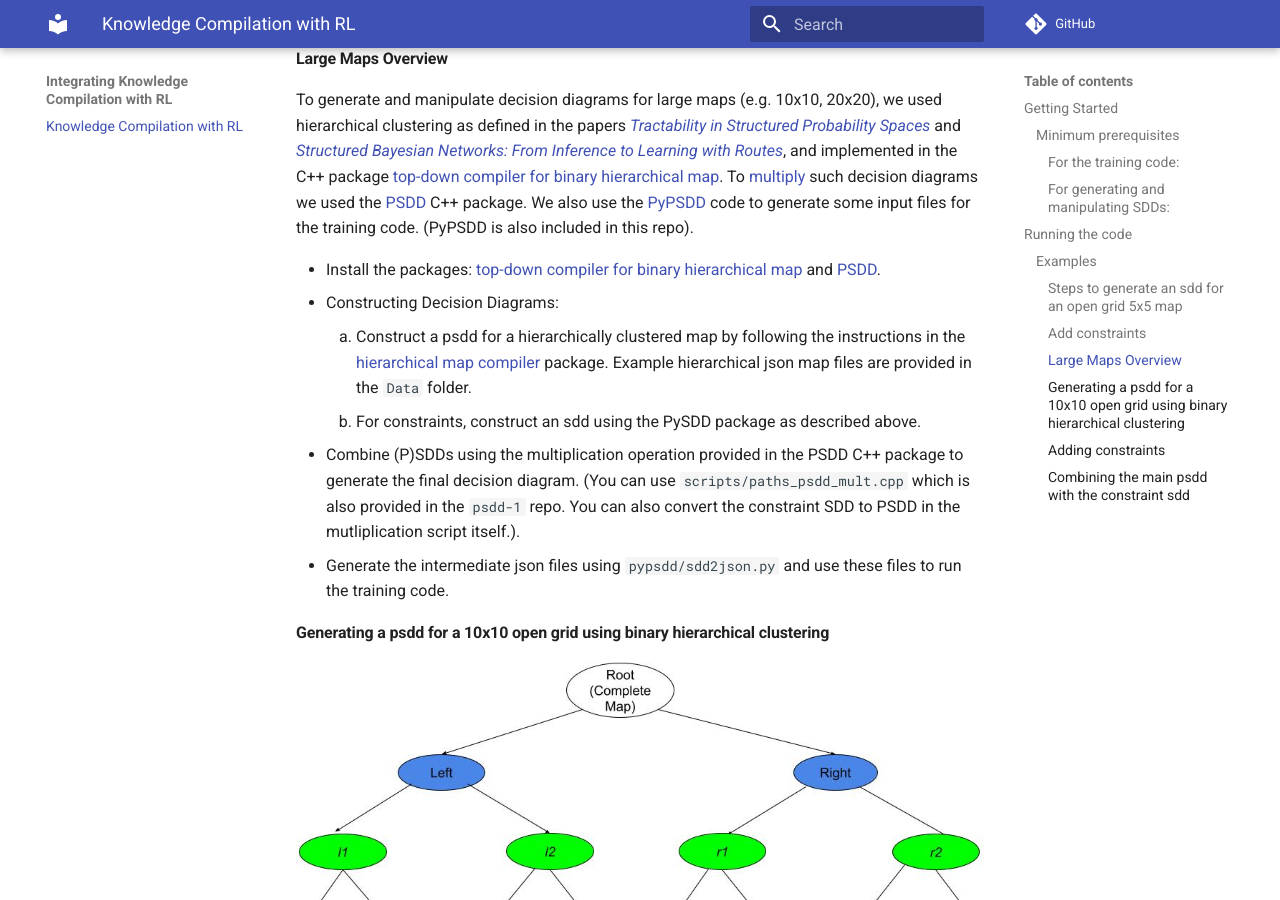
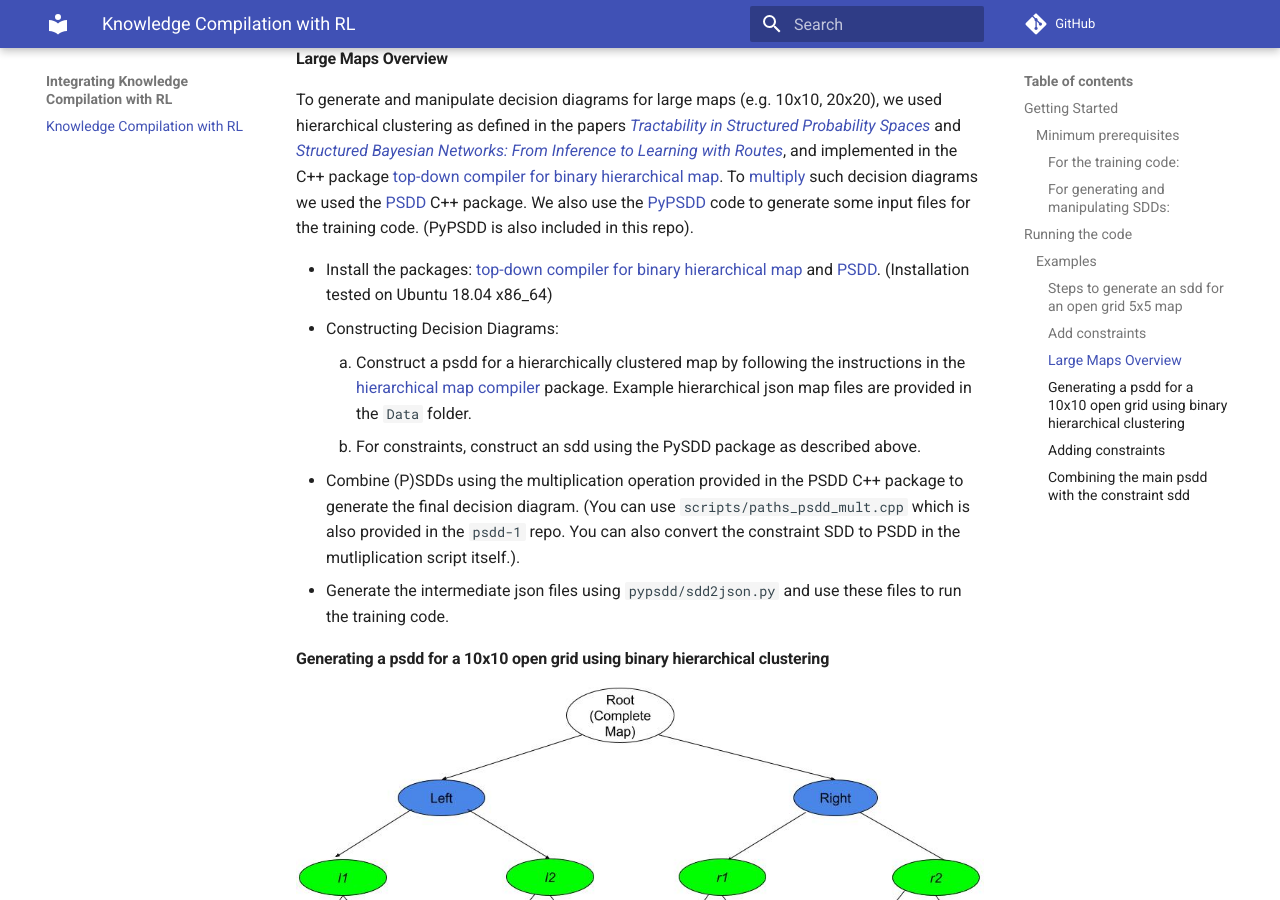
Before and after one commit to kushagra06/KCRL-Docs, an MkDocs documentation site: the page built from docs/index.md, in a window 1280 px wide and 900 px high, scrolled down 1928 px. Built offline with MkDocs 1.6.1 and Material for MkDocs 9.7.7, drawn with Linux system fonts in a browser that asks for light colours; comment, search, counter and statistics services are not loaded.

Commit message:
Update index.md

```diff
--- a/docs/index.md
+++ b/docs/index.md
@@ -65,7 +65,7 @@ python zdd2sdd.py 5x5_icaps.zdd
 
 To generate and manipulate decision diagrams for large maps (e.g. 10x10, 20x20), we used hierarchical clustering as defined in the papers [*Tractability in Structured Probability Spaces*](https://proceedings.neurips.cc/paper/2017/file/deb54ffb41e085fd7f69a75b6359c989-Paper.pdf) and [*Structured Bayesian Networks: From Inference to Learning with Routes*](https://ojs.aaai.org//index.php/AAAI/article/view/4796), and implemented in the C++ package [top-down compiler for binary hierarchical map](https://github.com/rlr-smu/hierarchical_map_compiler). To [multiply](https://proceedings.neurips.cc/paper/2016/file/5a7f963e5e0504740c3a6b10bb6d4fa5-Paper.pdf) such decision diagrams we used the [PSDD](https://github.com/rlr-smu/psdd-1) C++ package. We also use the [PyPSDD](https://github.com/art-ai/pypsdd) code to generate some input files for the training code. (PyPSDD is also included in this repo).
 
-* Install the packages: [top-down compiler for binary hierarchical map](https://github.com/rlr-smu/hierarchical_map_compiler) and [PSDD](https://github.com/rlr-smu/psdd-1).
+* Install the packages: [top-down compiler for binary hierarchical map](https://github.com/rlr-smu/hierarchical_map_compiler) and [PSDD](https://github.com/rlr-smu/psdd-1). (Installation tested on Ubuntu 18.04 x86_64)
 * Constructing Decision Diagrams:
     1. Construct a psdd for a hierarchically clustered map by following the instructions in the [hierarchical map compiler](https://github.com/hahaXD/hierarchical_map_compiler) package. Example hierarchical json map files are provided in the `Data` folder.
     2. For constraints, construct an sdd using the PySDD package as described above.
```
